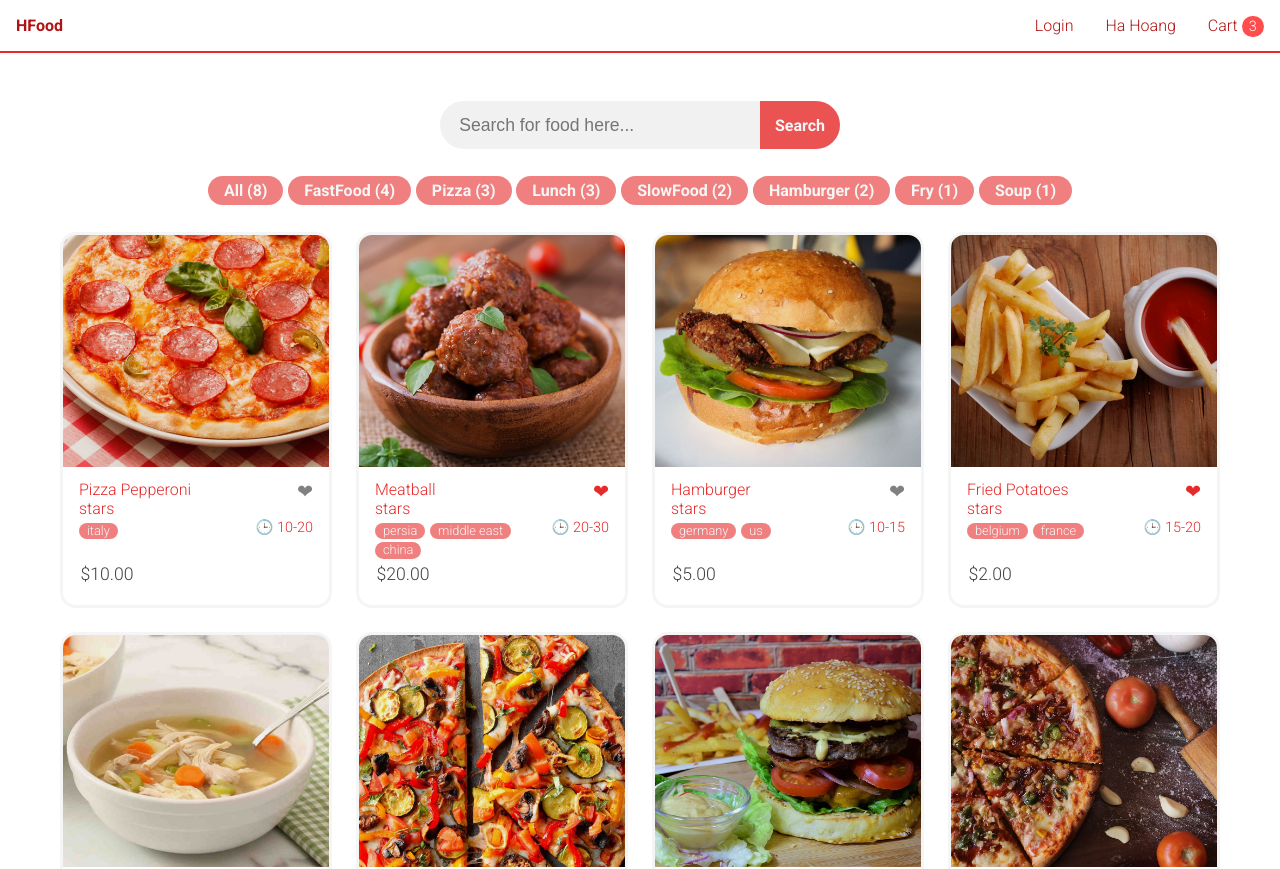
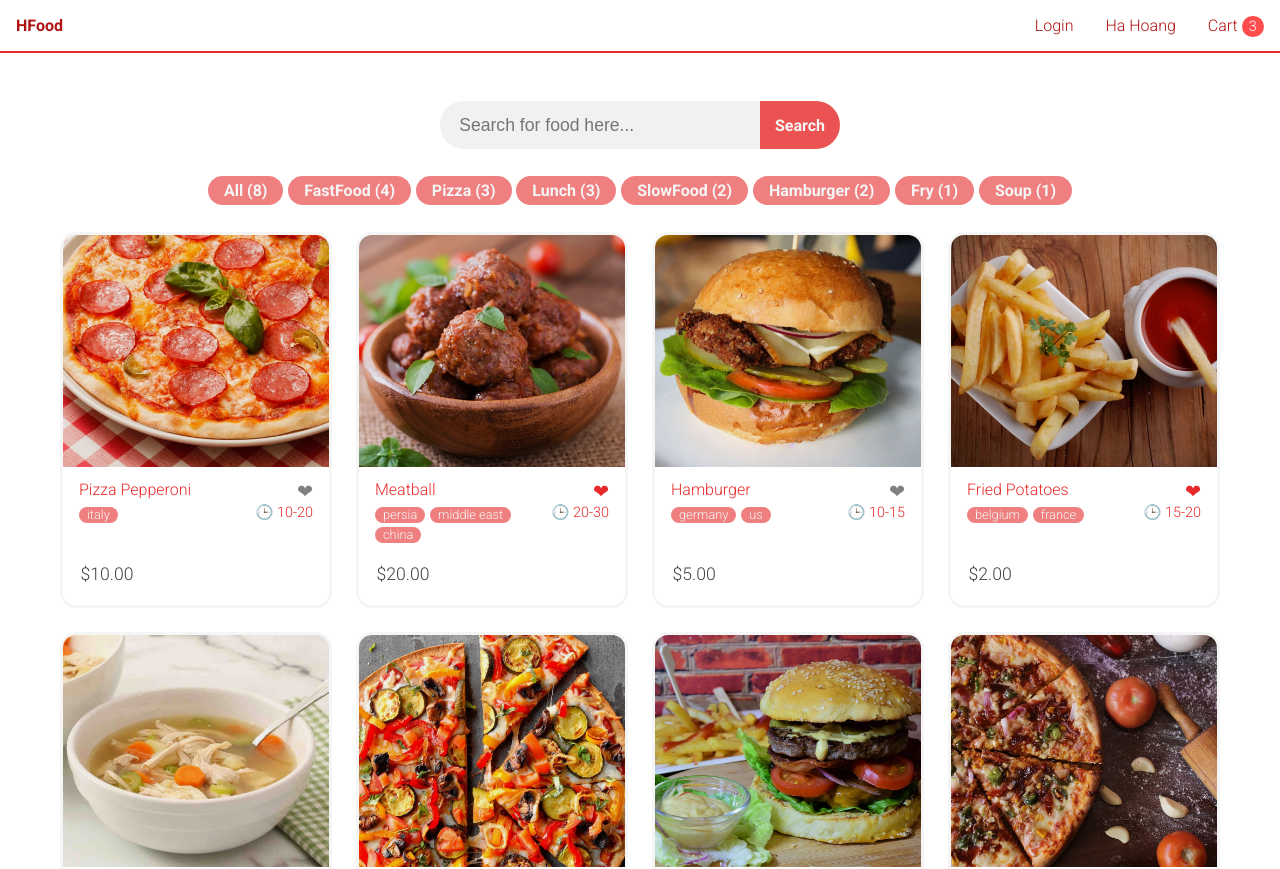
Before and after one commit to bhoangha276/Order-delivery-app.cli, an Angular app in the folder user/: page / in a window 1280 px wide. Shown: the top 869 px of the page. Built offline with nearby package versions, Linux system fonts and the light colour scheme.

Commit message:
style: add effect to the food items

```diff
--- a/user/src/app/pages/home/home.component.css
+++ b/user/src/app/pages/home/home.component.css
@@ -53,6 +53,13 @@ li a img {
   top: 0.5rem;
   right: 1rem;
   font-size: 1.2rem;
+
+  transition-delay: 0.1s;
+  transition-duration: 0.6s;
+}
+
+.favorite:hover {
+  transform: scale(1.3);
 }
 
 .favorite.not {
@@ -60,7 +67,7 @@ li a img {
 }
 
 .stars {
-  margin-bottom: 0.1rem;
+  margin-bottom: 0.3rem; /* */
 }
 
 .product-item-footer {
@@ -71,6 +78,15 @@ li a img {
 
 .origins {
   flex: 9;
+  height: 2.5rem;
+
+  overflow-y: scroll;
+  -ms-overflow-style: none;
+  scrollbar-width: none;
+}
+
+.origins::-webkit-scrollbar {
+  display: none;
 }
 
 .origins span {
--- a/user/src/app/pages/home/home.component.html
+++ b/user/src/app/pages/home/home.component.html
@@ -9,7 +9,7 @@
           {{ food.name }}
         </div>
         <span class="favorite {{ food.favorite ? '' : 'not' }}"> ❤ </span>
-        <div class="stars">stars</div>
+        <div class="stars"></div>
         <div class="product-item-footer">
           <div class="origins">
             <span *ngFor="let origin of food.origins">
```
